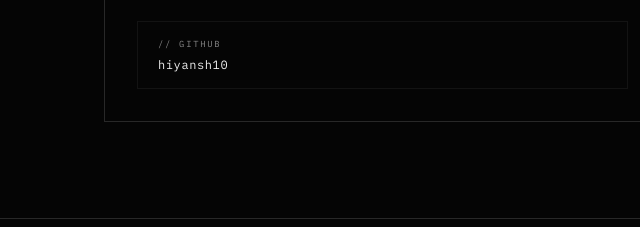
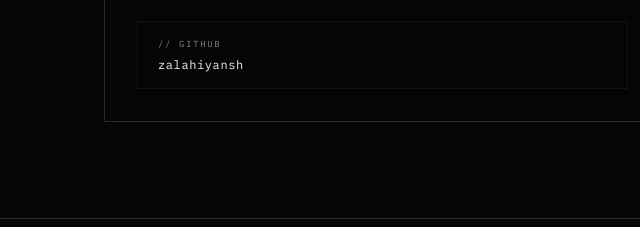
Before and after one commit to hiyansh10/hiyanshzala, a plain HTML site: page index.html in a window 1280 px wide. Shown: the part 3509-3736 px from the top of the page, 0-640 px from the left. Drawn offline with Linux system fonts and the light colour scheme.

Commit message:
Update index.html

```diff
--- a/index.html
+++ b/index.html
@@ -953,7 +953,7 @@
         </div>
         <div class="contact-item">
           <div class="contact-channel">// GITHUB</div>
-          <div class="contact-value"><a href="https://github.com/hiyansh10" target="_blank" rel="noopener">hiyansh10</a></div>
+          <div class="contact-value"><a href="https://github.com/zalahiyansh" target="_blank" rel="noopener">zalahiyansh</a></div>
         </div>
         <div class="contact-item">
           <div class="contact-channel">// PHONE</div>
```
